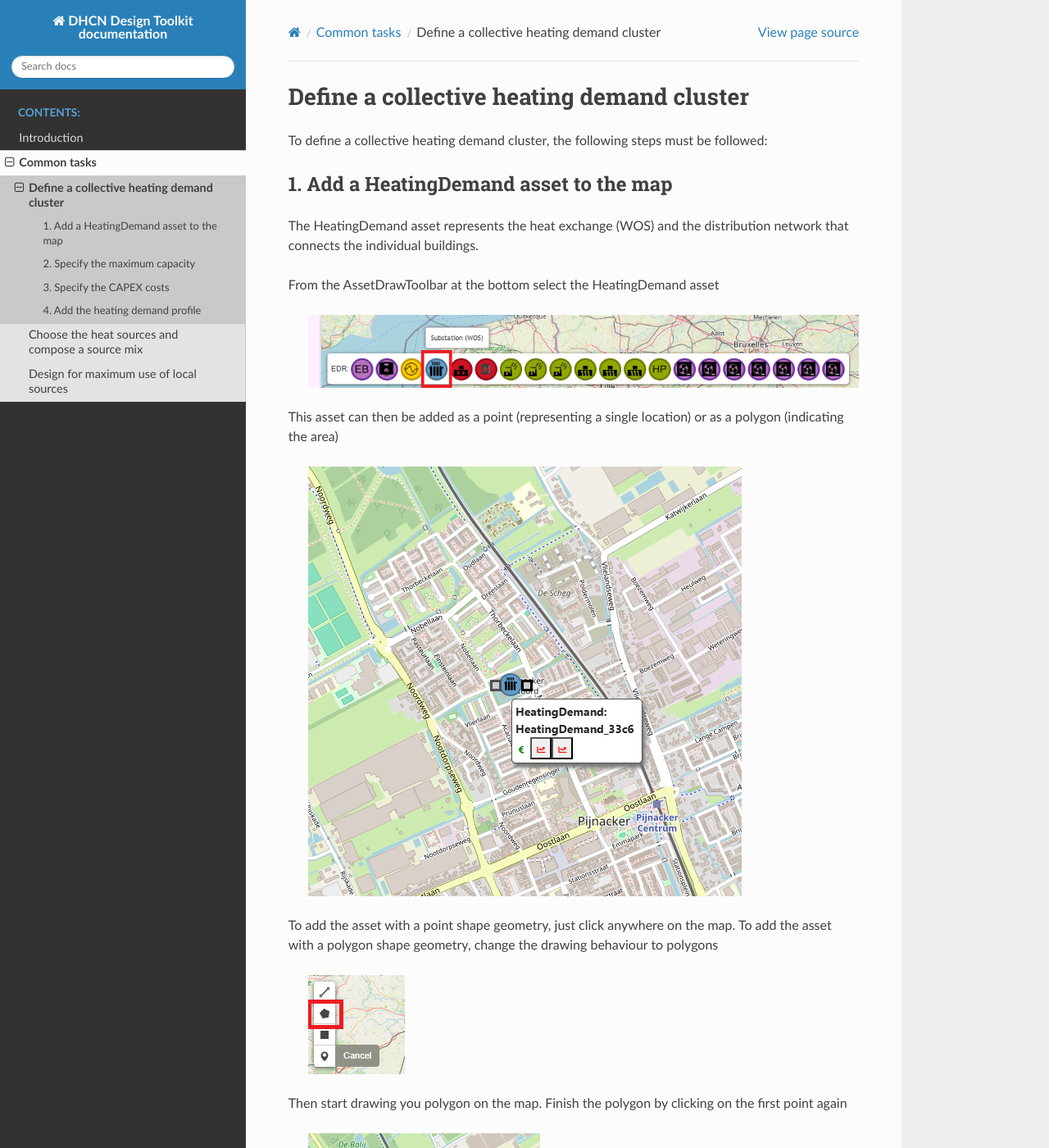
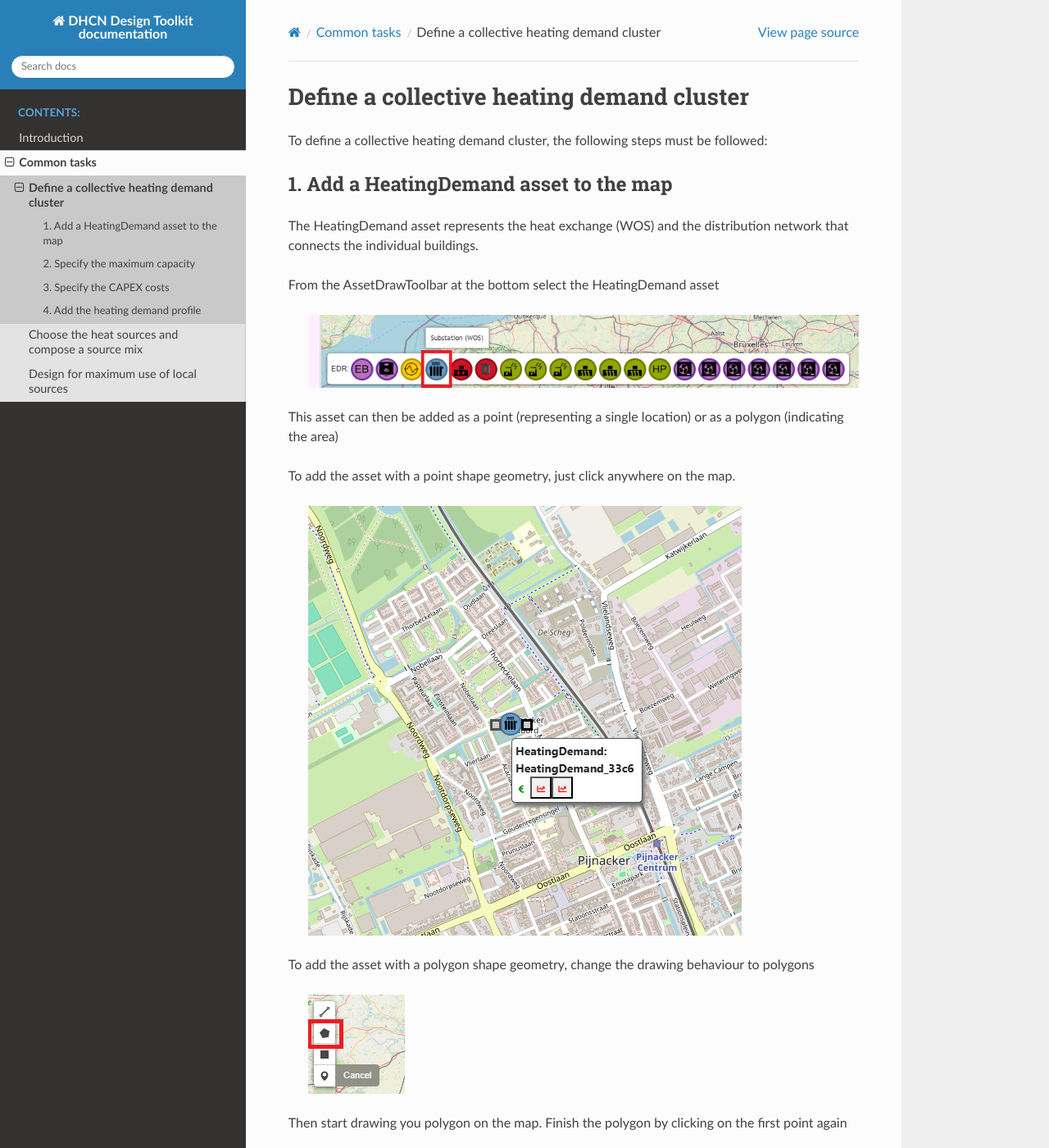
Before and after one commit to DHCN-Design-Toolkit/DHCN-DTK-documentation, a Sphinx documentation site: the page built from docs/source/2_common_tasks/define_collective_heating_demand_cluster.rst, in a window 1280 px wide and 1400 px high. Shown: the whole window at 82% size. Built offline with Sphinx 7.4.7 and the Read the Docs theme 3.1.0, drawn with Linux system fonts in a browser that asks for light colours; pages that are not in the unit, such as notebooks, are missing from menus.

Commit message:
Correct location of picture

```diff
--- a/docs/source/2_common_tasks/define_collective_heating_demand_cluster.rst
+++ b/docs/source/2_common_tasks/define_collective_heating_demand_cluster.rst
@@ -14,10 +14,11 @@ From the AssetDrawToolbar at the bottom select the HeatingDemand asset
 
 This asset can then be added as a point (representing a single location) or as a polygon (indicating the area)
 
+To add the asset with a point shape geometry, just click anywhere on the map.
+
   .. image:: images/heating_demand_with_point_geometry.png
     :alt: Heating demand with a point geometry
 
-To add the asset with a point shape geometry, just click anywhere on the map.
 To add the asset with a polygon shape geometry, change the drawing behaviour to polygons
 
   .. image:: images/change_to_polygon.png
```
